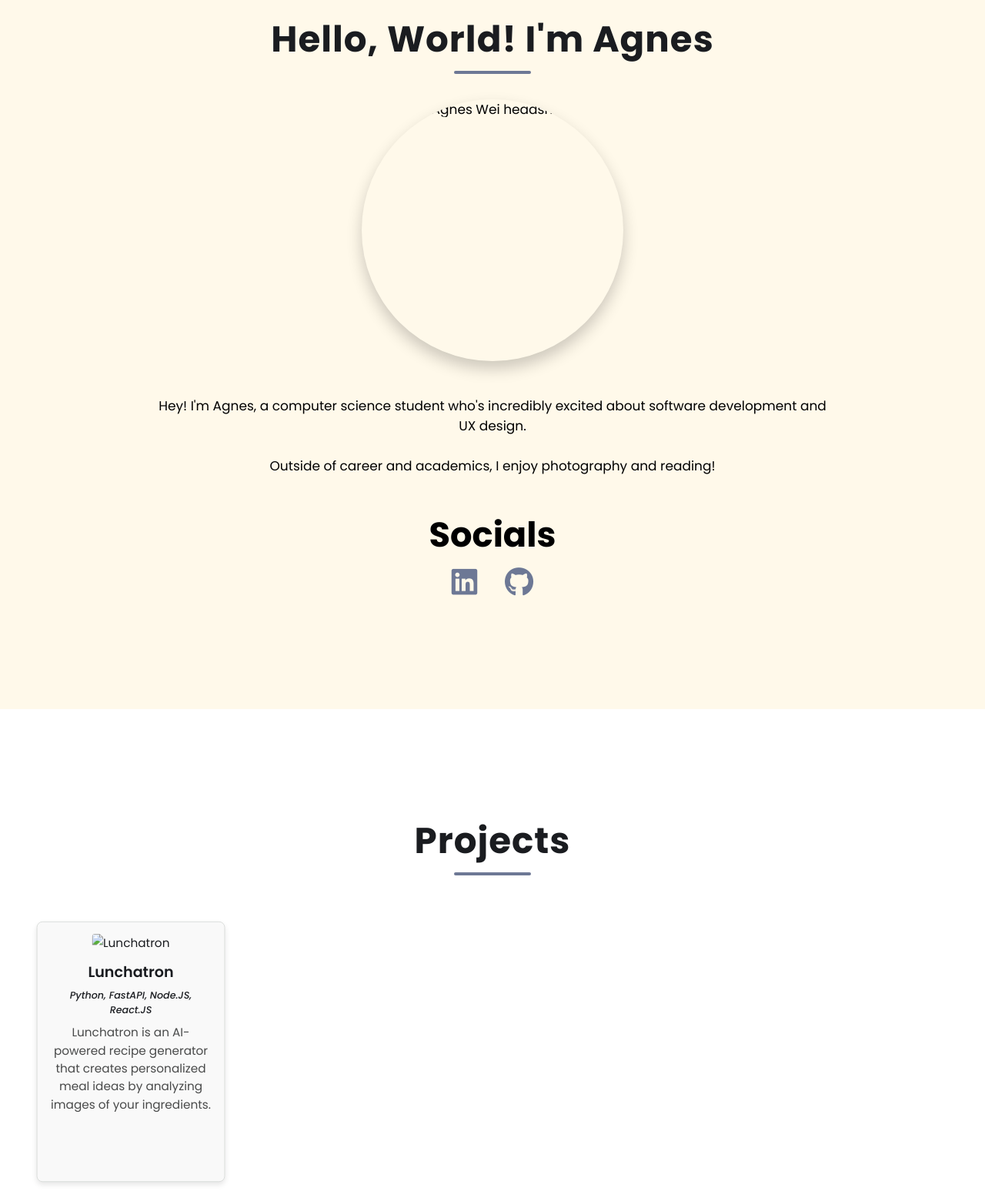
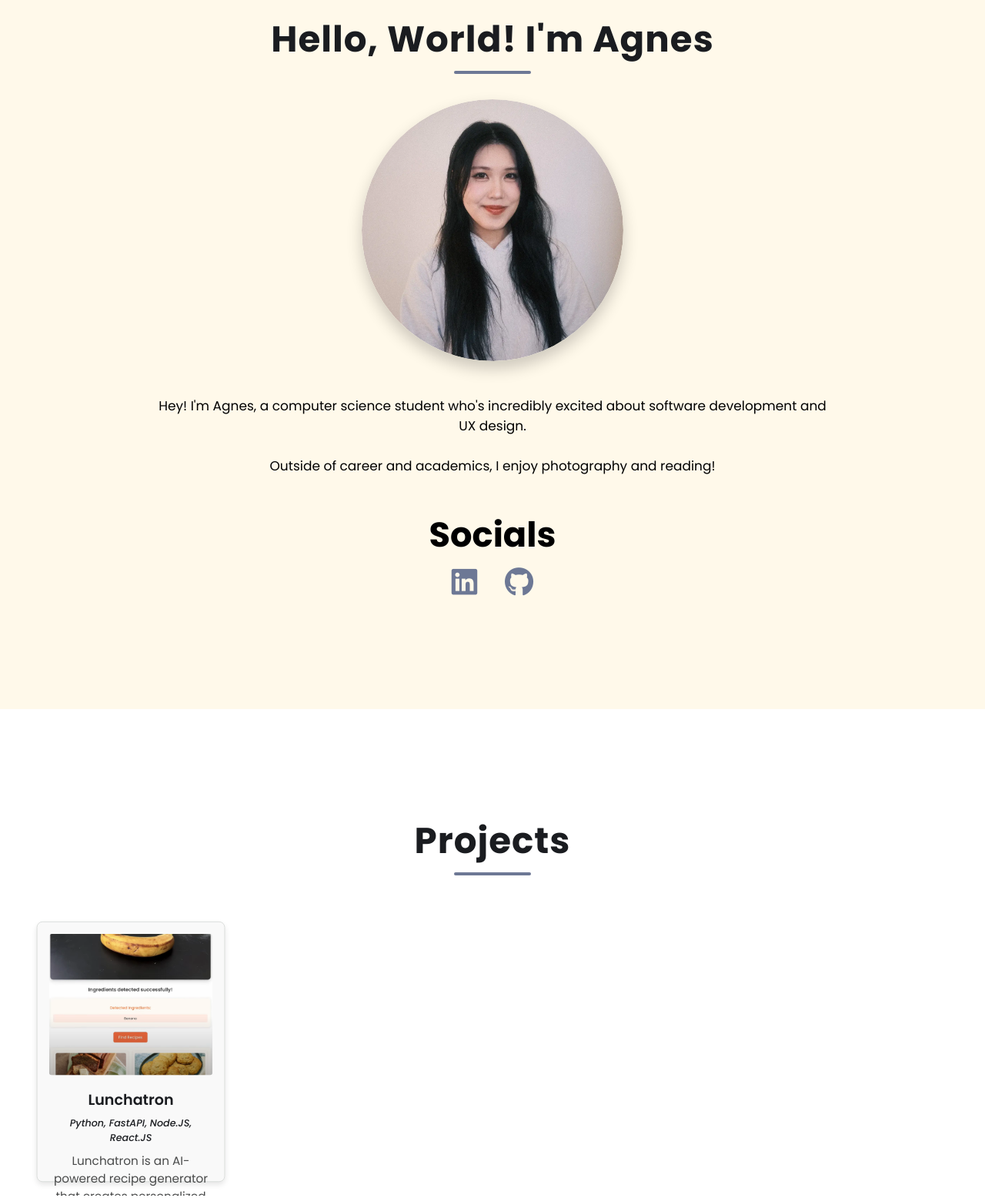
Before and after one commit to Agneswei/Personal-Portfolio, a plain HTML site: page index.html in a window 1280 px wide. Shown: the part 120-1676 px from the top of the page at 77% size. Drawn offline with nearby package versions, Linux system fonts and the light colour scheme.

Commit message:
Update index.html

```diff
--- a/index.html
+++ b/index.html
@@ -33,7 +33,7 @@
         <h2> Hello, World! I'm Agnes</h2>
         <div class="headshot">
             <picture>
-                <img src="images/IMG_3996.webp" alt="Agnes Wei headshot">
+                <img src="images/IMG_3996 (1).webp" alt="Agnes Wei headshot">
             </picture>
         </div>
 
@@ -66,7 +66,7 @@
             <div class="swiper-slide">
                 <a href="https://github.com/Agneswei/Lunchatron" target="_blank" class="project-box">
                     <picture>
-                        <img src="images/lunchatron.webp" alt="Lunchatron">
+                        <img src="images/lunchatron.png" alt="Lunchatron">
                     </picture>
                     <h4>Lunchatron</h4>
                     <h5><em>Python, FastAPI, Node.JS, React.JS</em></h5>
```
